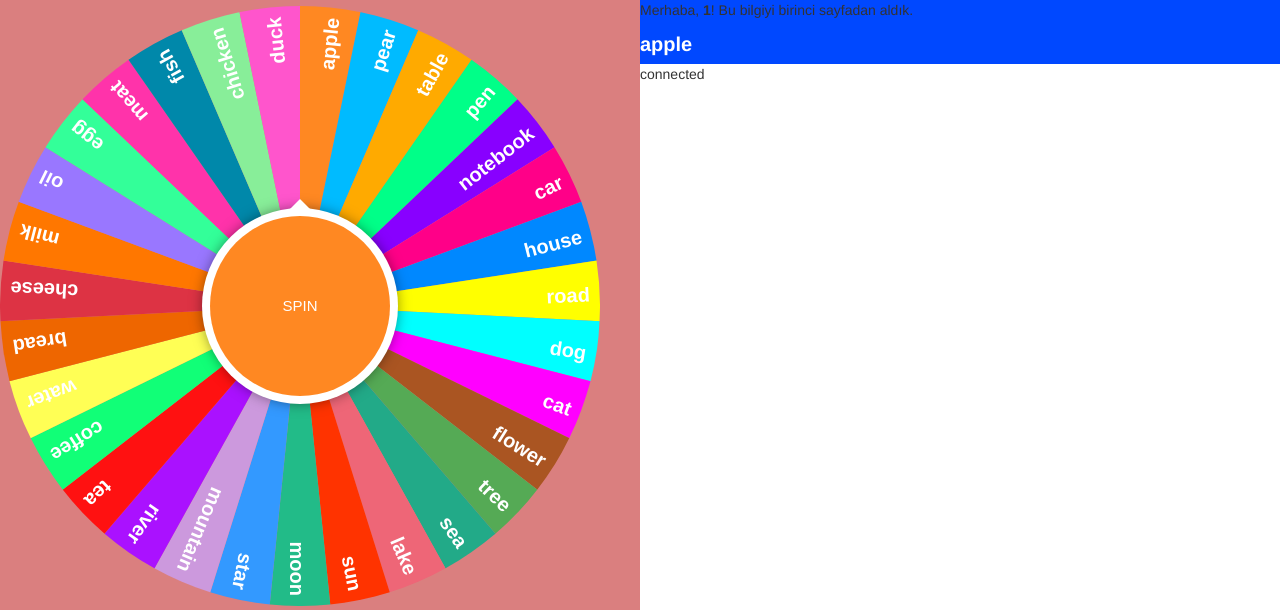
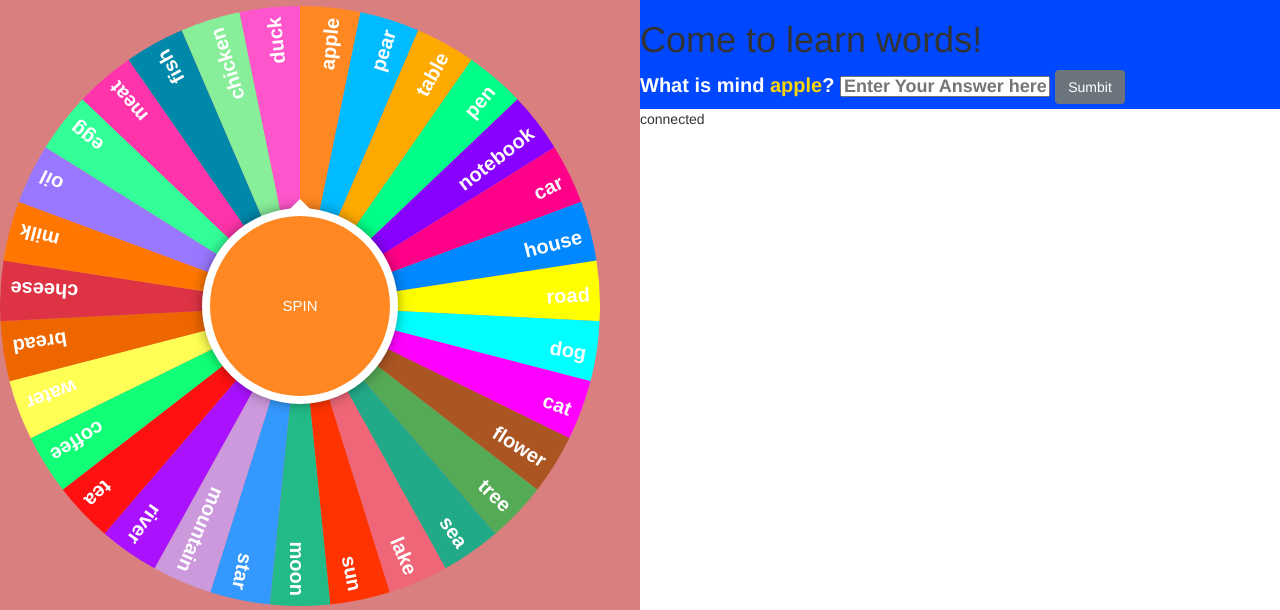
Before and after one commit to alisabourii/EnglishGame, a PHP site: page / in a window 1280 px wide. Shown: the top 610 px of the page. Run offline with PHP 8.4, Linux system fonts and the light colour scheme; the visitor is signed in with stand-in values (Sample User, id 1).

Commit message:
Add files via upload

```diff
--- a/index.php
+++ b/index.php
@@ -76,11 +76,14 @@ $level = $_SESSION['kullanici_adi'];
         <div class="carouseDiv">
         <div id="wheelOfFortune" style="margin-top: 1%; margin-left: 0%;">
                 <canvas id="wheel" width="600" height="600"></canvas>
-                <div id="spin">SPIN asd asd asd as dasd as dasd asd asd as d</div>
+                <div id="spin"></div>
         </div>
         </div>
-        <div class="panelDiv"><p>Merhaba, <strong><?php echo htmlspecialchars($level); ?></strong>! Bu bilgiyi birinci sayfadan aldık.</p>
-            <label id="word"></label>
+        <div class="panelDiv">
+           <h1>Come to learn words!</h1>
+            <label> What is mind  <label id="word" style="color: gold"></label><label>?</label>
+                <input placeholder="Enter Your Answer here!!" style="height: 21px; width: 40%; font-size: 18px; color: black" id="answer"  >
+                <button id="sumbitBtn" style=""  class="btn btn-secondary">Sumbit</button>
         </div>
         <script src="app.js"></script>
 </body>
```
